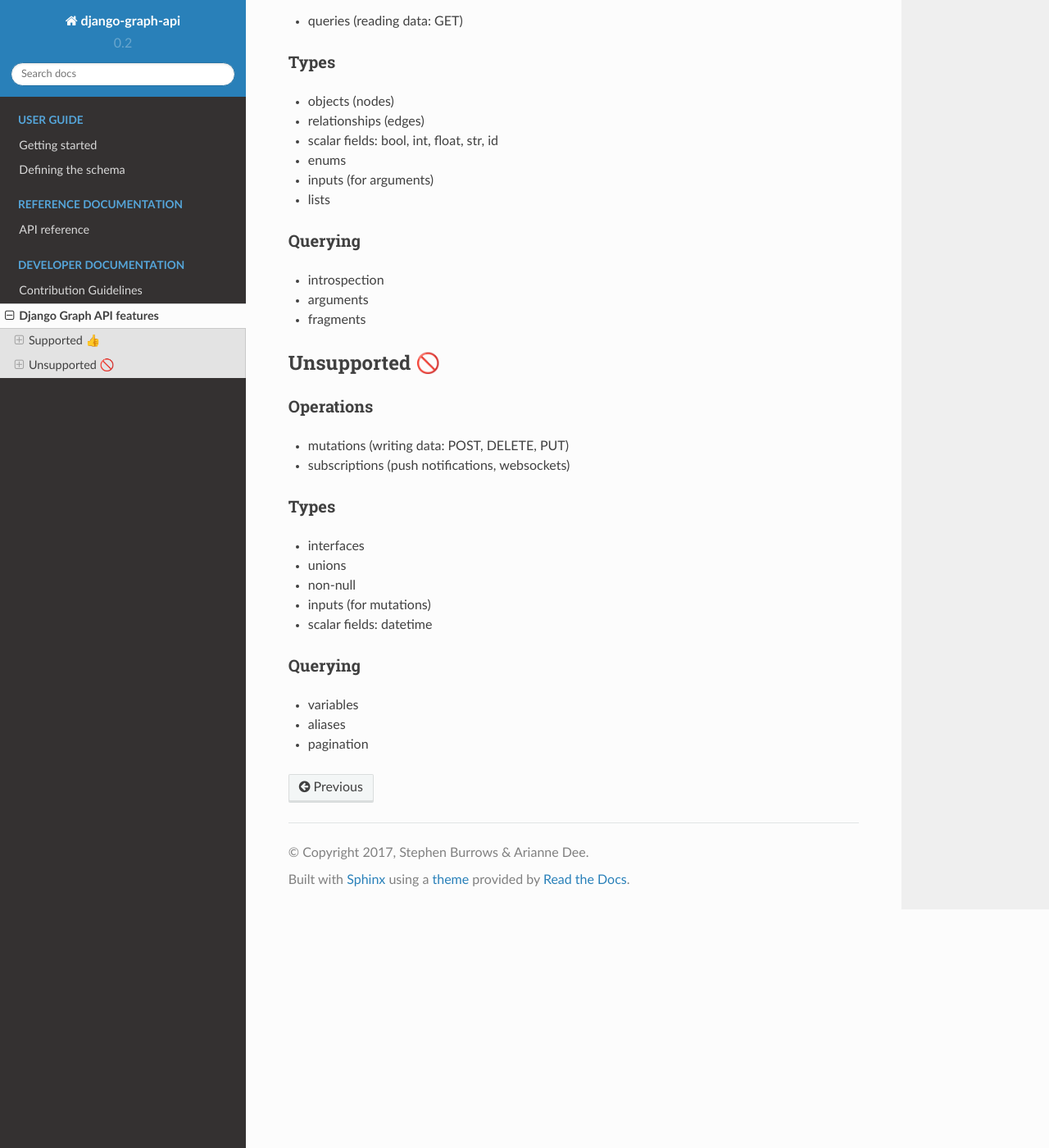
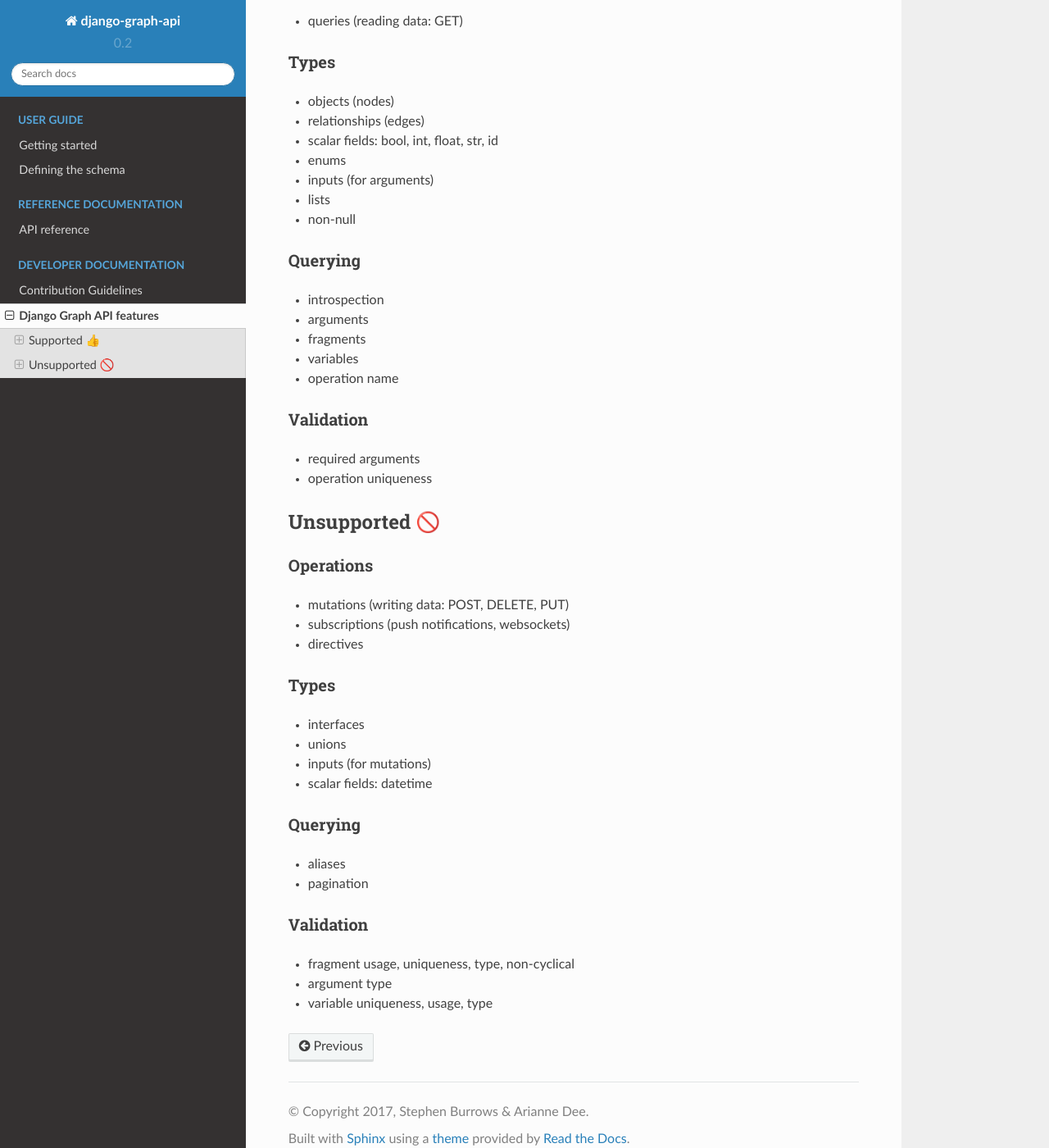
Before and after one commit to django-graph-api/django-graph-api, a Sphinx documentation site: the page built from docs/features.rst, in a window 1280 px wide and 1400 px high, scrolled down 348 px. Shown: the whole window at 82% size. Built offline with Sphinx 7.4.7 and the Read the Docs theme 2.0.0, drawn with Linux system fonts in a browser that asks for light colours.

Commit message:
Update docs

```diff
--- a/docs/conf.py
+++ b/docs/conf.py
@@ -19,7 +19,7 @@
 #
 import os
 import sys
-sys.path.insert(0, os.path.abspath('../django_graph_api/graphql'))
+sys.path.insert(0, os.path.abspath('../'))
 
 
 # -- General configuration ------------------------------------------------
--- a/docs/features.rst
+++ b/docs/features.rst
@@ -20,12 +20,21 @@ Types
 - enums
 - inputs (for arguments)
 - lists
+- non-null
 
 Querying
 ^^^^^^^^
 - introspection
 - arguments
 - fragments
+- variables
+- operation name
+
+Validation
+^^^^^^^^^^
+- required arguments
+- operation uniqueness
+
 
 Unsupported 🚫
 --------------
@@ -34,17 +43,22 @@ Operations
 ^^^^^^^^^^
 - mutations (writing data: POST, DELETE, PUT)
 - subscriptions (push notifications, websockets)
+- directives
 
 Types
 ^^^^^
 - interfaces
 - unions
-- non-null
 - inputs (for mutations)
 - scalar fields: datetime
 
 Querying
 ^^^^^^^^
-- variables
 - aliases
 - pagination
+
+Validation
+^^^^^^^^^^
+- fragment usage, uniqueness, type, non-cyclical
+- argument type
+- variable uniqueness, usage, type
```
Also changed, not shown: docs/api.rst (+6 -1 lines), docs/define_schema.rst (+12 -11 lines), docs/getting_started.rst (+38 -8 lines).
